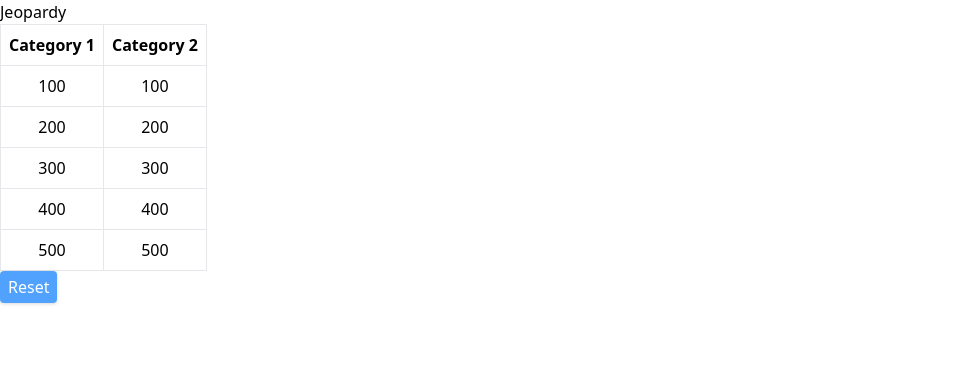
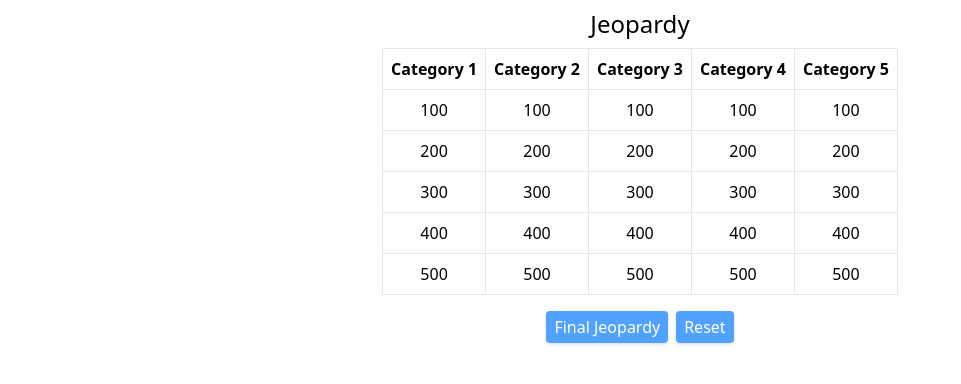
Before and after one commit to Kim-Lan/jeopardy-vue, a Vue app: page / in a window 1280 px wide. Shown: the top 384 px of the page, without its empty margins (0-961 px from the left). Built offline with nearby package versions, Linux system fonts and the light colour scheme.

Commit message:
Add final jeopardy

```diff
--- a/src/App.vue
+++ b/src/App.vue
@@ -3,8 +3,8 @@
 </script>
 
 <template>
-  <header>
-    Jeopardy
+  <header class="p-2 flex justify-center">
+    <h1 class="text-2xl">Jeopardy</h1>
   </header>
 
   <RouterView />
--- a/src/data.json
+++ b/src/data.json
@@ -3,6 +3,7 @@
   "categories": [
     {
       "name": "Category 1",
+      "slug": "category-1",
       "id": 1,
       "questions": [
         {
@@ -39,6 +40,7 @@
     },
     {
       "name": "Category 2",
+      "slug": "category-2",
       "id": 2,
       "questions": [
         {
@@ -67,6 +69,114 @@
           "answer": "Answer 5"
         }
       ]
+    },
+    {
+      "name": "Category 3",
+      "slug": "category-3",
+      "id": 3,
+      "questions": [
+        {
+          "id": 100,
+          "question": "Question 1",
+          "answer": "Answer 1"
+        },
+        {
+          "id": 200,
+          "question": "Question 2",
+          "answer": "Answer 2"
+        },
+        {
+          "id": 300,
+          "question": "Question 3",
+          "answer": "Answer 3"
+        },
+        {
+          "id": 400,
+          "question": "Question 4",
+          "answer": "Answer 4"
+        },
+        {
+          "id": 500,
+          "question": "Question 5",
+          "answer": "Answer 5"
+        }
+      ]
+    },
+    {
+      "name": "Category 4",
+      "slug": "category-4",
+      "id": 4,
+      "questions": [
+        {
+          "id": 100,
+          "question": "Question 1",
+          "answer": "Answer 1"
+        },
+        {
+          "id": 200,
+          "question": "Question 2",
+          "answer": "Answer 2"
+        },
+        {
+          "id": 300,
+          "question": "Question 3",
+          "answer": "Answer 3"
+        },
+        {
+          "id": 400,
+          "question": "Question 4",
+          "answer": "Answer 4"
+        },
+        {
+          "id": 500,
+          "question": "Question 5",
+          "answer": "Answer 5"
+        }
+      ]
+    },
+    {
+      "name": "Category 5",
+      "slug": "category-5",
+      "id": 5,
+      "questions": [
+        {
+          "id": 100,
+          "question": "Question 1",
+          "answer": "Answer 1"
+        },
+        {
+          "id": 200,
+          "question": "Question 2",
+          "answer": "Answer 2"
+        },
+        {
+          "id": 300,
+          "question": "Question 3",
+          "answer": "Answer 3"
+        },
+        {
+          "id": 400,
+          "question": "Question 4",
+          "answer": "Answer 4"
+        },
+        {
+          "id": 500,
+          "question": "Question 5",
+          "answer": "Answer 5"
+        }
+      ]
     }
-  ]
+  ],
+  "finalJeopardy": {
+    "name": "Final Jeopardy",
+    "slug": "final-jeopardy",
+    "id": 6,
+    "questions": [
+      {
+        "id": 1000,
+        "question": "Final Jeopardy Question",
+        "answer": "Final Jeopardy Answer"
+      }
+    ]
+  }
 }
--- a/src/router/index.ts
+++ b/src/router/index.ts
@@ -10,10 +10,11 @@
       component: HomeView,
     },
     {
-      path: '/question/:categoryId/:questionId',
+      path: '/:categoryId/:slug/:questionId',
       name: 'question',
       component: () => import('../views/Question.vue'),
       props: route => ({
+        ...route.params,
         categoryId: parseInt(route.params.categoryId),
         questionId: parseInt(route.params.questionId)
       }),
--- a/src/views/Home.vue
+++ b/src/views/Home.vue
@@ -16,11 +16,18 @@
 function resetVisited() {
   visited.reset();
 }
+
+function getFinalJeopardyParams() {
+  const finalJeopardy = sourceData.finalJeopardy;
+  const categoryId = finalJeopardy.id;
+  const questionId = finalJeopardy.questions[0].id;
+  return { categoryId, questionId, slug: 'final-jeopardy'};
+}
 </script>
 
 <template>
-  <main>
-    <table class="text-center border-1 border-gray-200 border-collapse">
+  <main class="flex flex-col gap-4">
+    <table class="mx-auto text-center border-1 border-gray-200 border-collapse">
       <thead>
         <tr>
           <th class="p-2 border-1 border-gray-200" v-for="category in sourceData.categories">{{ category.name }}</th>
@@ -30,7 +37,7 @@
         <tr v-for="questionId in sourceData.points">
           <td class="p-2 border-1 border-gray-200" v-for="category in sourceData.categories">
             <RouterLink
-              :to="{ name: 'question', params: { categoryId: category.id, questionId} }"
+              :to="{ name: 'question', params: { categoryId: category.id, slug: category.slug, questionId} }"
               @click="addVisited(category.id, questionId)"
               :class="{ visited: isVisited(category.id, questionId) }"
             >
@@ -40,7 +47,21 @@
         </tr>
       </tbody>
     </table>
-    <Button @click="resetVisited">Reset</Button>
+    <div class="flex justify-center gap-2">
+      <RouterLink
+        :to="{ name: 'question', params: getFinalJeopardyParams() }"
+      >
+        <Button>
+          Final Jeopardy
+        </Button>
+      </RouterLink>
+      <Button
+        @click="resetVisited"
+      >
+        Reset
+      </Button>
+    </div>
+
   </main>
 </template>
 
--- a/src/views/Question.vue
+++ b/src/views/Question.vue
@@ -4,19 +4,26 @@
 import sourceData from '@/data.json'
 
 const props = defineProps<{
+  slug: string,
   categoryId: number,
   questionId: number,
 }>();
 
 onBeforeMount(() => getQuestion())
 
+const category = ref(null);
 const question = ref(null);
 
 const isAnswerVisible = ref(false);
 
 function getQuestion() {
-  const category = sourceData.categories.filter((c) => c.id === props.categoryId)[0];
-  question.value = category.questions.filter((q) => q.id === props.questionId)[0];
+  if (props.slug === 'final-jeopardy') {
+    category.value = sourceData.finalJeopardy;
+    question.value = category.value.questions[0];
+  } else {
+    category.value = sourceData.categories.filter((c) => c.id === props.categoryId)[0];
+    question.value = category.value.questions.filter((q) => q.id === props.questionId)[0];
+  }
 }
 
 function toggleAnswer() {
@@ -27,8 +34,8 @@
 <template>
   <main>
     <Button @click="$router.back()">Back</Button>
-    <h1>Category {{ categoryId }}, {{ questionId }} Points</h1>
-    <h2>{{ question.question }}</h2>
+    <h2>{{ category.name }}, {{ questionId }} Points</h2>
+    <h3>{{ question.question }}</h3>
     <img v-if="question.image" :src="question.image.src" :alt="question.image.alt" />
     <audio v-if="question.audio" :src="question.audio" controls></audio>
     <Button @click="toggleAnswer">
```
Also changed, not shown: src/views/FinalJeopardy.vue (added).
